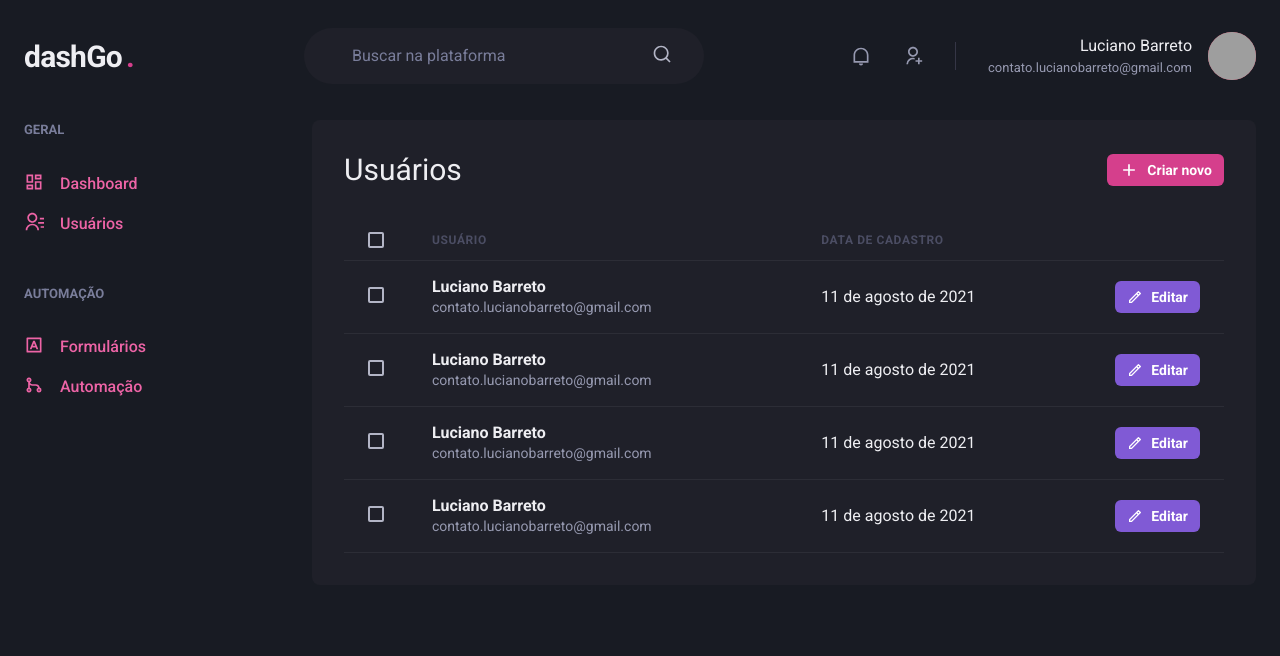
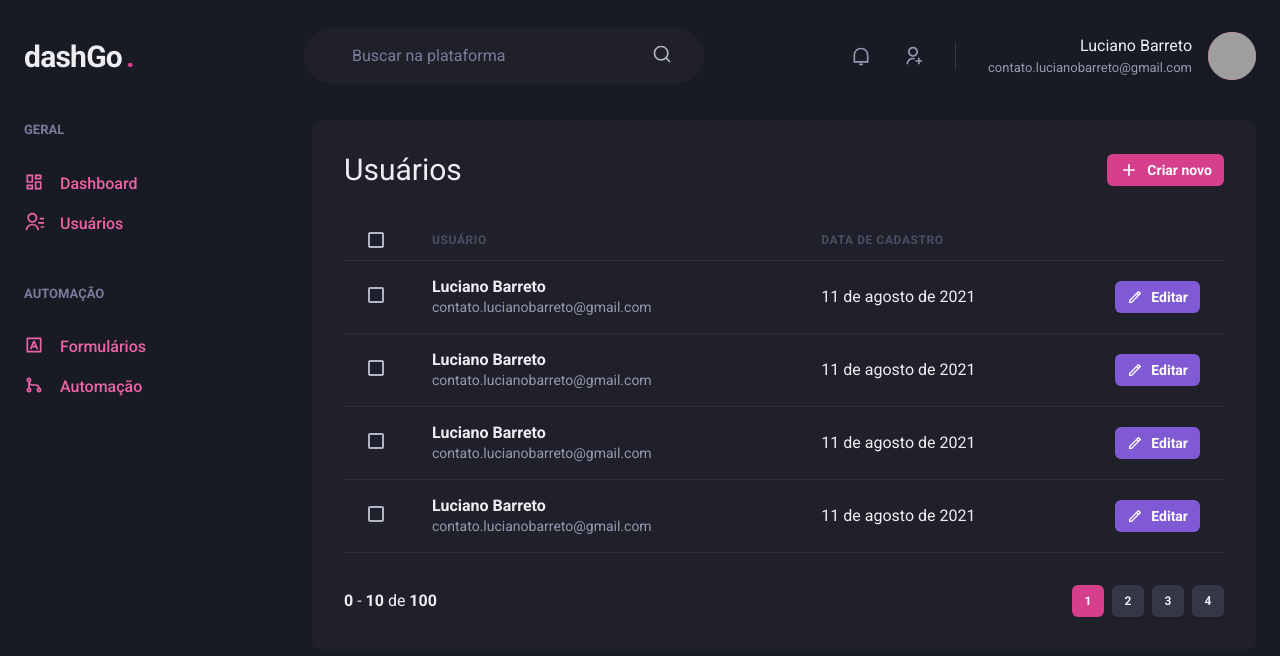
Before and after one commit to Lucianobarretto/DashGo, a Next.js app: page /users in a window 1280 px wide. Shown: the top 656 px of the page. Built offline with nearby package versions, Linux system fonts and the light colour scheme; grey boxes are pictures that could not be loaded.

Commit message:
Componente -> Pagination

```diff
--- /dev/null
+++ b/src/components/Pagination.tsx
@@ -0,0 +1,65 @@
+import { Box, Button, HStack, Stack } from "@chakra-ui/react";
+
+export function Pagination() {
+  return (
+    <HStack
+      // direction="row"   -> utilizo este comando no caso de usar o Stack e não o HStack!
+      spacing="6"
+      mt="8"
+      justifyContent="space-between"
+      align="center"
+    >
+      <Box>
+        <strong>0</strong> - <strong>10</strong> de <strong>100</strong>
+      </Box>
+      <Stack direction="row" spacing="2">
+        <Button
+          size="sm"
+          fontSize="xs"
+          width="4"
+          colorScheme="pink"
+          disabled
+          _disabled={{
+            bgColor: 'pink.500',
+            cursor: 'default',
+          }}
+        >
+          1
+        </Button>
+        <Button
+          size="sm"
+          fontSize="xs"
+          width="4"
+          bgColor="gray.700"
+          _hover={{
+            bg: 'gray.500'
+          }}
+        >
+          2
+        </Button>
+        <Button
+          size="sm"
+          fontSize="xs"
+          width="4"
+          bgColor="gray.700"
+          _hover={{
+            bg: 'gray.500'
+          }}
+        >
+          3
+        </Button>
+        <Button
+          size="sm"
+          fontSize="xs"
+          width="4"
+          bgColor="gray.700"
+          _hover={{
+            bg: 'gray.500'
+          }}
+        >
+          4
+        </Button>
+      </Stack>
+    </HStack>
+  );
+}
--- a/src/pages/users/index.tsx
+++ b/src/pages/users/index.tsx
@@ -2,6 +2,7 @@
 import { RiAddLine, RiPencilLine } from "react-icons/ri";
 
 import { Header } from "../../components/Header";
+import { Pagination } from "../../components/Pagination";
 import { Sidebar } from "../../components/Sidebar";
 
 export default function UsersList() {
@@ -134,6 +135,8 @@
               </Tr>
             </Tbody>
           </Table>
+
+          <Pagination />
         </Box>
       </Flex>
     </Box>
```
